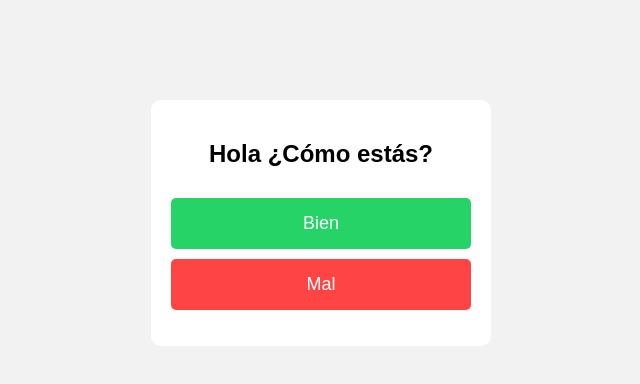
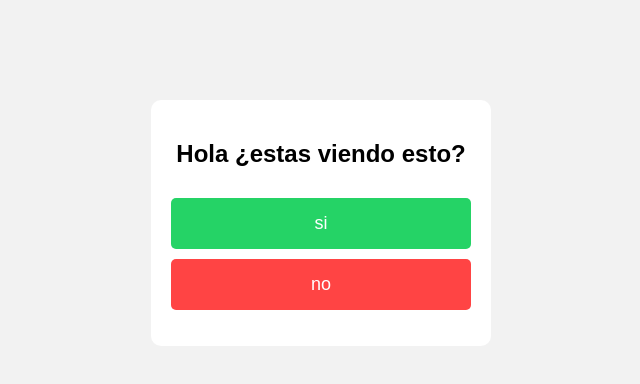
Before and after one commit to yhoelaencinascruz-cell/dramatica0.1, a plain HTML site: page invitacion.html in a window 1280 px wide. Shown: the whole page, without its empty margins (319-959 px from the left). Drawn offline with Linux system fonts and the light colour scheme.

Commit message:
Add files via upload

```diff
--- a/invitacion.html
+++ b/invitacion.html
@@ -30,12 +30,12 @@ button{
     cursor:pointer;
 }
 
-.bien{
+.si{
     background:#25D366;
     color:white;
 }
 
-.mal{
+.no{
     background:#ff4444;
     color:white;
 }
@@ -46,14 +46,14 @@ button{
 
 <div class="caja">
 
-<h2>Hola ¿Cómo estás?</h2>
+<h2>Hola ¿estas viendo esto?</h2>
 
-<button class="bien" onclick="enviarRespuesta('Bien 😄')">
-Bien
+<button class="si" onclick="enviarRespuesta('Bien 😄')">
+si
 </button>
 
-<button class="mal" onclick="enviarRespuesta('Mal 😢')">
-Mal
+<button class="no" onclick="enviarRespuesta('Mal 😢')">
+no
 </button>
 
 <p id="estado"></p>
```
